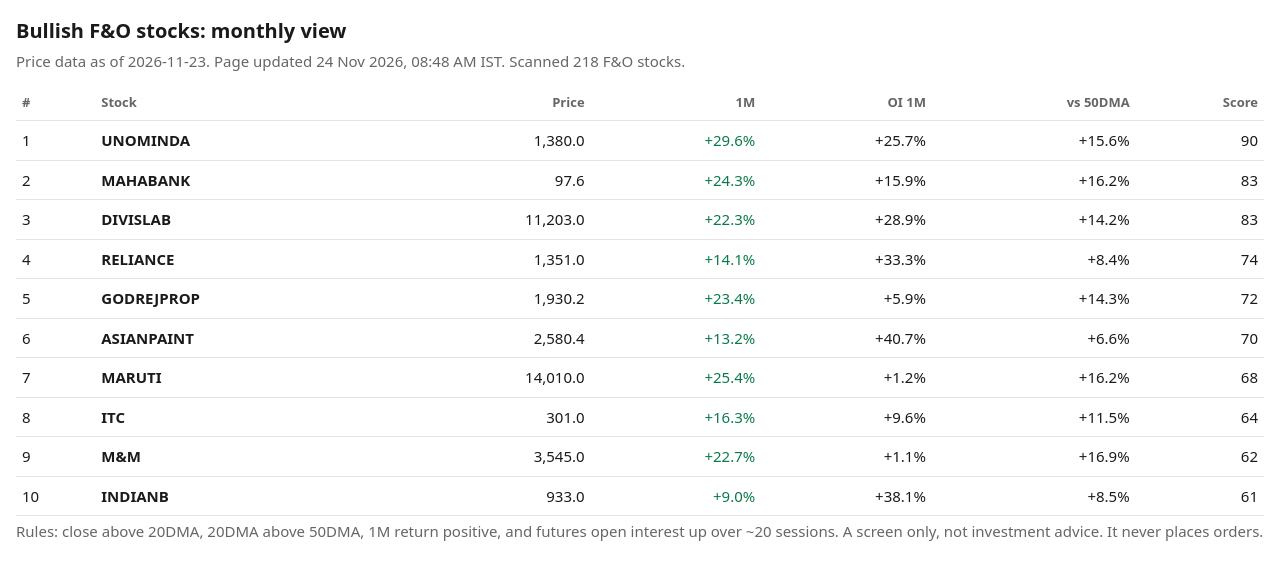
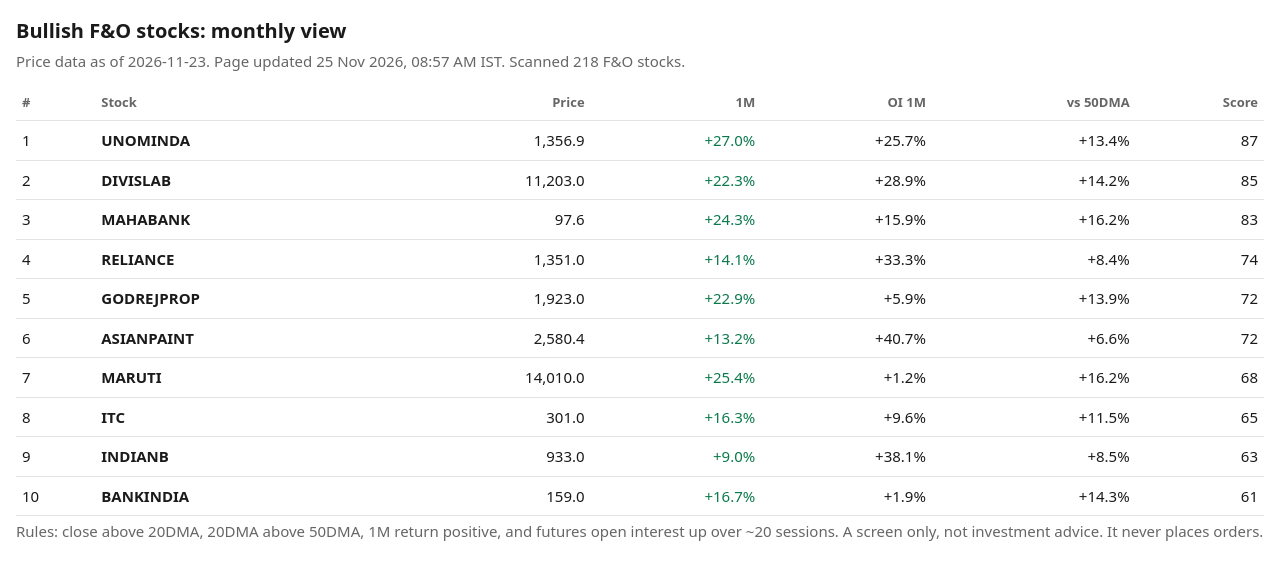
Before and after one commit to khilendrabisen/fno-screener_KB, a plain HTML site: page docs/index.html in a window 1280 px wide. Drawn offline with Linux system fonts and the light colour scheme.

Commit message:
Update screen

```diff
--- a/docs/index.html
+++ b/docs/index.html
@@ -14,11 +14,11 @@ th:nth-child(-n+2),td:nth-child(-n+2){text-align:left}th{color:var(--mut);font-w
 td:nth-child(4){color:var(--acc)}
 </style></head><body>
 <h1>Bullish F&amp;O stocks: monthly view</h1>
-<p>Price data as of 2026-11-23. Page updated 24 Nov 2026, 08:48 AM IST. Scanned 218 F&amp;O stocks.</p>
+<p>Price data as of 2026-11-23. Page updated 25 Nov 2026, 08:57 AM IST. Scanned 218 F&amp;O stocks.</p>
 
 <div class="wrap"><table>
 <tr><th>#</th><th>Stock</th><th>Price</th><th>1M</th><th>OI 1M</th><th>vs 50DMA</th><th>Score</th></tr>
-<tr><td>1</td><td><b>UNOMINDA</b></td><td>1,380.0</td><td>+29.6%</td><td>+25.7%</td><td>+15.6%</td><td>90</td></tr><tr><td>2</td><td><b>MAHABANK</b></td><td>97.6</td><td>+24.3%</td><td>+15.9%</td><td>+16.2%</td><td>83</td></tr><tr><td>3</td><td><b>DIVISLAB</b></td><td>11,203.0</td><td>+22.3%</td><td>+28.9%</td><td>+14.2%</td><td>83</td></tr><tr><td>4</td><td><b>RELIANCE</b></td><td>1,351.0</td><td>+14.1%</td><td>+33.3%</td><td>+8.4%</td><td>74</td></tr><tr><td>5</td><td><b>GODREJPROP</b></td><td>1,930.2</td><td>+23.4%</td><td>+5.9%</td><td>+14.3%</td><td>72</td></tr><tr><td>6</td><td><b>ASIANPAINT</b></td><td>2,580.4</td><td>+13.2%</td><td>+40.7%</td><td>+6.6%</td><td>70</td></tr><tr><td>7</td><td><b>MARUTI</b></td><td>14,010.0</td><td>+25.4%</td><td>+1.2%</td><td>+16.2%</td><td>68</td></tr><tr><td>8</td><td><b>ITC</b></td><td>301.0</td><td>+16.3%</td><td>+9.6%</td><td>+11.5%</td><td>64</td></tr><tr><td>9</td><td><b>M&amp;M</b></td><td>3,545.0</td><td>+22.7%</td><td>+1.1%</td><td>+16.9%</td><td>62</td></tr><tr><td>10</td><td><b>INDIANB</b></td><td>933.0</td><td>+9.0%</td><td>+38.1%</td><td>+8.5%</td><td>61</td></tr>
+<tr><td>1</td><td><b>UNOMINDA</b></td><td>1,356.9</td><td>+27.0%</td><td>+25.7%</td><td>+13.4%</td><td>87</td></tr><tr><td>2</td><td><b>DIVISLAB</b></td><td>11,203.0</td><td>+22.3%</td><td>+28.9%</td><td>+14.2%</td><td>85</td></tr><tr><td>3</td><td><b>MAHABANK</b></td><td>97.6</td><td>+24.3%</td><td>+15.9%</td><td>+16.2%</td><td>83</td></tr><tr><td>4</td><td><b>RELIANCE</b></td><td>1,351.0</td><td>+14.1%</td><td>+33.3%</td><td>+8.4%</td><td>74</td></tr><tr><td>5</td><td><b>GODREJPROP</b></td><td>1,923.0</td><td>+22.9%</td><td>+5.9%</td><td>+13.9%</td><td>72</td></tr><tr><td>6</td><td><b>ASIANPAINT</b></td><td>2,580.4</td><td>+13.2%</td><td>+40.7%</td><td>+6.6%</td><td>72</td></tr><tr><td>7</td><td><b>MARUTI</b></td><td>14,010.0</td><td>+25.4%</td><td>+1.2%</td><td>+16.2%</td><td>68</td></tr><tr><td>8</td><td><b>ITC</b></td><td>301.0</td><td>+16.3%</td><td>+9.6%</td><td>+11.5%</td><td>65</td></tr><tr><td>9</td><td><b>INDIANB</b></td><td>933.0</td><td>+9.0%</td><td>+38.1%</td><td>+8.5%</td><td>63</td></tr><tr><td>10</td><td><b>BANKINDIA</b></td><td>159.0</td><td>+16.7%</td><td>+1.9%</td><td>+14.3%</td><td>61</td></tr>
 </table></div>
 <p>Rules: close above 20DMA, 20DMA above 50DMA, 1M return positive, and futures
 open interest up over ~20 sessions. A screen only, not investment advice.
```
